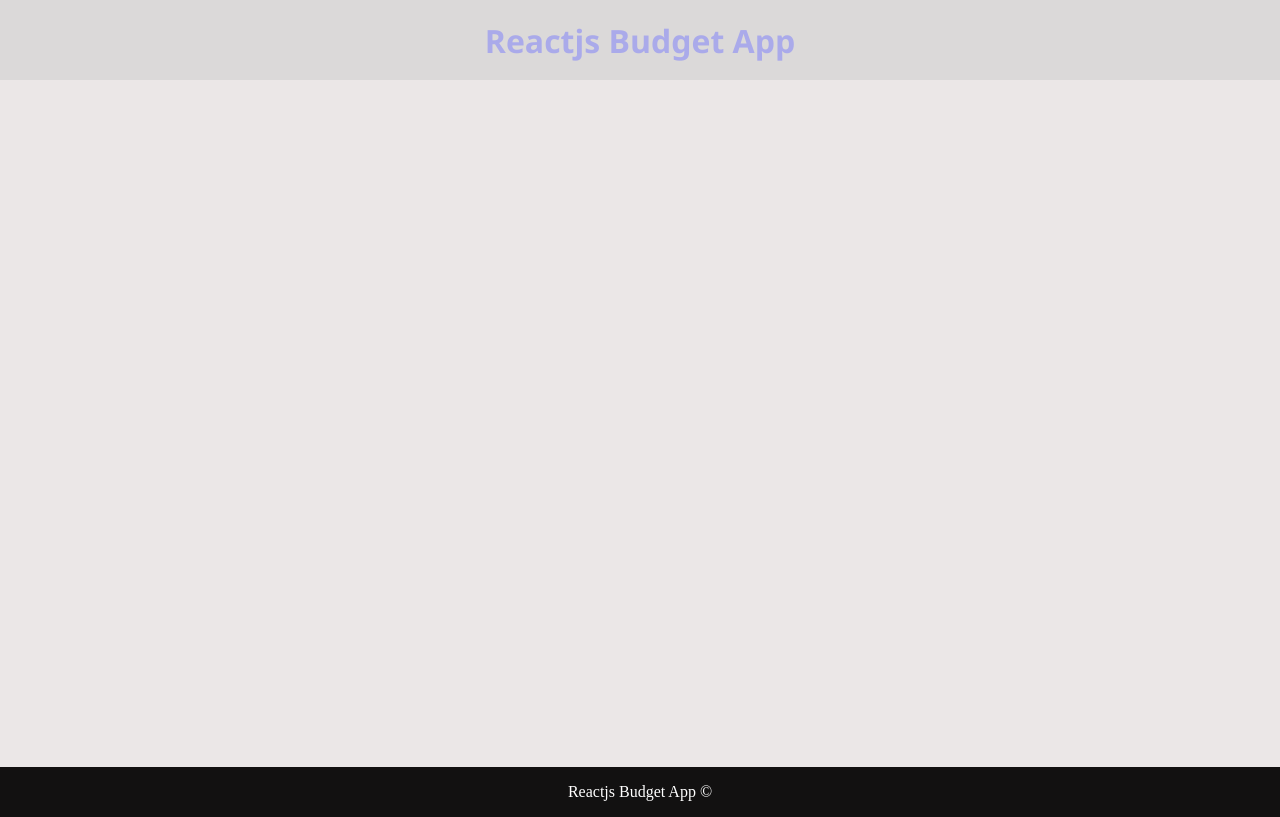
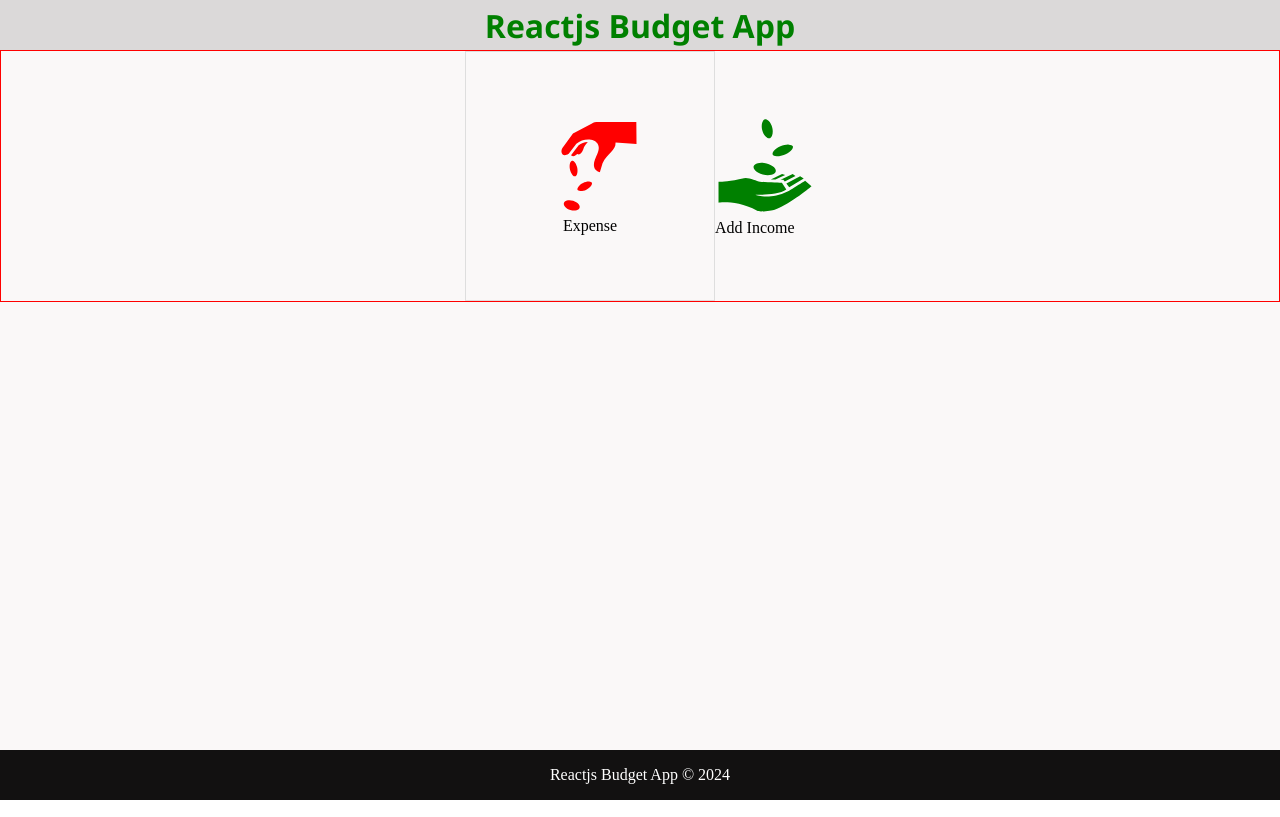
Before and after one commit to dantocome/first_react, a React (Vite) app: page / in a window 1280 px wide. Built offline with nearby package versions, Linux system fonts and the light colour scheme.

Commit message:
all added files

```diff
--- a/src/App.jsx
+++ b/src/App.jsx
@@ -18,7 +18,7 @@ import EmeksRef from "./component/EmeksRef"
 import Heading from "./container/Heading"
 import Hero from "./container/Hero"
 import Footer from "./container/Footer"
-
+import {GiPayMoney, GiReceiveMoney} from "react-icons/gi"
 
 
 
@@ -29,7 +29,16 @@ function App() {
 
     <Heading/>
     <div className="content">
-      <Hero/>
+      <div className="box-wrapper">
+        <div className="box-expense">
+        <GiPayMoney size={100} color="red"/>
+        <p>Expense</p>
+        </div>
+        <div className="box-income">
+        <GiReceiveMoney size={100} color="green"/>
+        <p>Add Income</p>
+        </div>
+      </div>
     </div>
     <Footer/>
 
--- a/src/container/Footer.tsx
+++ b/src/container/Footer.tsx
@@ -4,7 +4,7 @@ import "./container.css"
 const Footer = () => {
   return (
     <div className='Footer'>
-      <p>Reactjs Budget App &copy;</p>
+      <p>Reactjs Budget App &copy; 2024</p>
     </div>
   )
 }
--- a/src/container/Heading.tsx
+++ b/src/container/Heading.tsx
@@ -6,7 +6,7 @@ const Heading = () => {
   return (
     <header>
     <div className='Heading'>
-      <h1>Reactjs Budget App</h1>
+      <h1 className='text'>Reactjs Budget App</h1>
     </div>
     </header>
   )
--- a/src/container/Hero.tsx
+++ b/src/container/Hero.tsx
@@ -5,7 +5,7 @@ const Hero = () => {
   return (
     <div>
       <div className="hero">
-        <h3 className='more'></h3>
+
       </div>
     </div>
   )
--- a/src/container/container.css
+++ b/src/container/container.css
@@ -1,14 +1,15 @@
-h1{
-    color: rgb(170, 170, 234);
-    font-weight: bolder;
-}
+
 .App{
-    background-color: rgb(235, 231, 231);
+    background-color: rgb(250, 248, 248);
     height: 100vh;
+    display: flex;
+    align-items: center;
+    justify-content: center;
+    flex-direction: column;
 }
 header{
     background-color: rgb(219, 217, 217);
-    height: 80px;
+    height: 50px;
     width: 100%;
     display: flex;
     align-items: center;
@@ -25,10 +26,25 @@ header{
     font-family:cursive;
 }
 .content{
-    min-height: calc(100vh - 113px);
+    min-height: calc(100vh - 100px);
+    width: 100%;
 }
-h3{
-    color: royalblue;
-    font-family: 'Segoe UI', Tahoma, Geneva, Verdana, sans-serif;
-    text-align: center;
+h1{
+    color: green;
 }
+.box-wrapper{
+    border: 1px solid red;
+    display: flex;
+    align-items: center;
+    justify-content: center;
+    width: 100%;
+}
+.box-expense{
+    border: 1px solid #dedede;
+    width: 250px;
+    height: 250px;
+    display: flex;
+    align-items: center;
+    justify-content: center;
+    flex-direction: column;
+}
```
